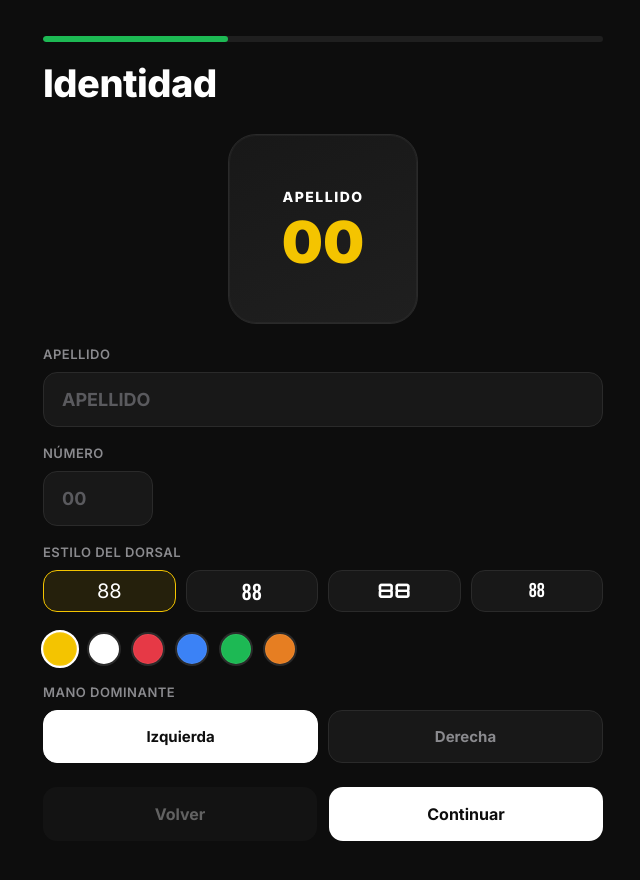
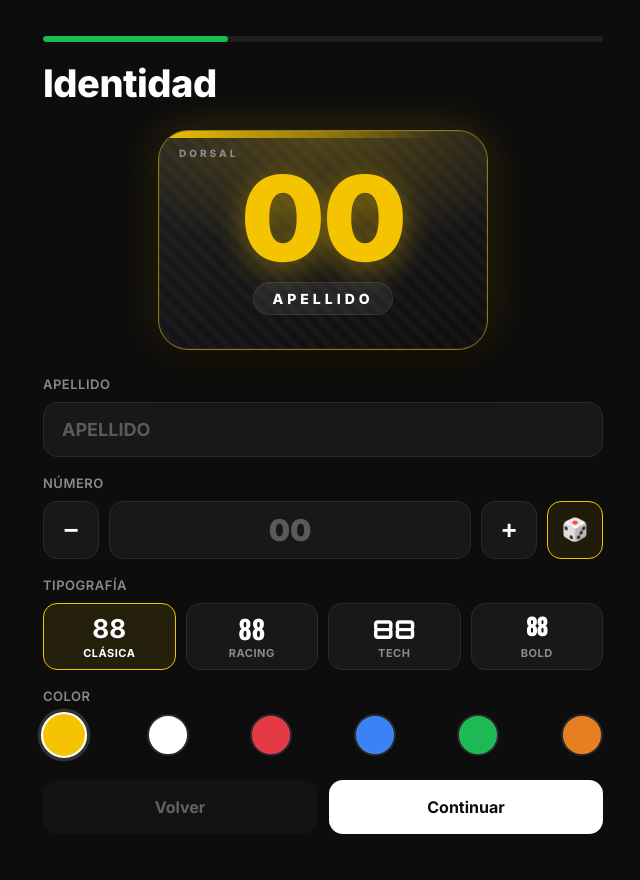
Before and after one commit to julenabellan/motogp-career, a plain HTML site: page index.html in a window 1280 px wide. Shown: the whole page, without its empty margins (317-957 px from the left). Drawn offline with nearby package versions, Linux system fonts and the light colour scheme.

Commit message:
Add files via upload

```diff
--- a/index.html
+++ b/index.html
@@ -18,9 +18,11 @@
     <h1 class="screen-title">Identidad</h1>
 
     <div class="bike-wrap">
-      <div class="number-plate">
+      <div class="number-plate" id="number-plate">
+        <div class="plate-stripe"></div>
+        <span class="plate-tag">DORSAL</span>
+        <span id="bike-number" class="number-plate-number">00</span>
         <span id="bike-surname" class="number-plate-surname">APELLIDO</span>
-        <span id="bike-number" class="number-plate-number">00</span>
       </div>
     </div>
 
@@ -29,19 +31,28 @@
       <input id="input-apellido" type="text" maxlength="16" placeholder="APELLIDO" autocomplete="off">
     </div>
 
-    <div class="field field-small">
+    <div class="field">
       <label>Número</label>
-      <input id="input-numero" type="number" min="1" max="99" placeholder="00">
+      <div class="number-stepper">
+        <button type="button" class="step-btn" id="num-minus" aria-label="Número anterior">−</button>
+        <input id="input-numero" type="number" inputmode="numeric" min="1" max="99" placeholder="00">
+        <button type="button" class="step-btn" id="num-plus" aria-label="Número siguiente">+</button>
+        <button type="button" class="step-btn step-dice" id="num-random" aria-label="Número aleatorio">🎲</button>
+      </div>
     </div>
 
     <div class="field">
-      <label>Estilo del dorsal</label>
+      <label>Tipografía</label>
       <div class="number-style-group" id="number-font-group">
-        <button class="number-font-btn selected" data-font="inter" style="font-family:'Inter', sans-serif;">88</button>
-        <button class="number-font-btn" data-font="oswald" style="font-family:'Oswald', sans-serif;">88</button>
-        <button class="number-font-btn" data-font="orbitron" style="font-family:'Orbitron', sans-serif;">88</button>
-        <button class="number-font-btn" data-font="bebas" style="font-family:'Bebas Neue', sans-serif;">88</button>
+        <button class="number-font-btn selected" data-font="inter"><span class="nf-sample" style="font-family:'Inter', sans-serif;">88</span><span class="nf-name">Clásica</span></button>
+        <button class="number-font-btn" data-font="oswald"><span class="nf-sample" style="font-family:'Oswald', sans-serif;">88</span><span class="nf-name">Racing</span></button>
+        <button class="number-font-btn" data-font="orbitron"><span class="nf-sample" style="font-family:'Orbitron', sans-serif;">88</span><span class="nf-name">Tech</span></button>
+        <button class="number-font-btn" data-font="bebas"><span class="nf-sample" style="font-family:'Bebas Neue', sans-serif;">88</span><span class="nf-name">Bold</span></button>
       </div>
+    </div>
+
+    <div class="field">
+      <label>Color</label>
       <div class="number-color-group" id="number-color-group">
         <button class="number-color-swatch selected" data-color="#F4C400" style="background:#F4C400;" title="Amarillo"></button>
         <button class="number-color-swatch" data-color="#FFFFFF" style="background:#FFFFFF;" title="Blanco"></button>
@@ -49,14 +60,6 @@
         <button class="number-color-swatch" data-color="#3B82F6" style="background:#3B82F6;" title="Azul"></button>
         <button class="number-color-swatch" data-color="#1DB954" style="background:#1DB954;" title="Verde"></button>
         <button class="number-color-swatch" data-color="#E67E22" style="background:#E67E22;" title="Naranja"></button>
-      </div>
-    </div>
-
-    <div class="field">
-      <label>Mano dominante</label>
-      <div class="toggle-group" id="mano-toggle">
-        <button class="toggle-btn selected" data-value="Izquierda">Izquierda</button>
-        <button class="toggle-btn" data-value="Derecha">Derecha</button>
       </div>
     </div>
 
--- a/script.js
+++ b/script.js
@@ -58,7 +58,7 @@ const JUNIOR_CHAMPS = ["MotoJunior", "RedBullRookies", "YamahaR3Cup"];
 // Ruido "casi normal" (suma de 3 uniformes) para resultados de carrera.
 function noise(sd) { return sd * ((Math.random() + Math.random() + Math.random() - 1.5) / 1.5); }
 
-let draft = { apellido: "", numero: null, mano: "Izquierda", nacionalidad: null, numeroFont: "inter", numeroColor: "#F4C400" };
+let draft = { apellido: "", numero: null, nacionalidad: null, numeroFont: "inter", numeroColor: "#F4C400" };
 
 // Fuentes disponibles para el dorsal (clave → familia CSS real).
 const NUMBER_FONTS = {
@@ -162,7 +162,23 @@ $("#input-numero").addEventListener("input", (e) => {
   let v = e.target.value.replace(/\D/g, "");
   if (v) v = clamp(parseInt(v), 1, 99);
   $("#bike-number").textContent = v ? String(v).padStart(2, "0") : "00";
+  const n = $("#bike-number"); n.classList.remove("pop"); void n.offsetWidth; n.classList.add("pop");
 });
+
+// Selector de número: -, +, y aleatorio (1-99)
+function setNumeroInput(v) {
+  $("#input-numero").value = clamp(v, 1, 99);
+  $("#input-numero").dispatchEvent(new Event("input"));
+}
+$("#num-minus").addEventListener("click", () => {
+  const cur = parseInt($("#input-numero").value) || 1;
+  setNumeroInput(cur <= 1 ? 99 : cur - 1);
+});
+$("#num-plus").addEventListener("click", () => {
+  const cur = parseInt($("#input-numero").value) || 0;
+  setNumeroInput(cur >= 99 ? 1 : cur + 1);
+});
+$("#num-random").addEventListener("click", () => setNumeroInput(randInt(1, 99)));
 
 $("#number-font-group").addEventListener("click", (e) => {
   const btn = e.target.closest(".number-font-btn");
@@ -180,14 +196,7 @@ $("#number-color-group").addEventListener("click", (e) => {
   btn.classList.add("selected");
   draft.numeroColor = btn.dataset.color;
   $("#bike-number").style.color = draft.numeroColor;
-});
-
-$("#mano-toggle").addEventListener("click", (e) => {
-  const btn = e.target.closest(".toggle-btn");
-  if (!btn) return;
-  $$("#mano-toggle .toggle-btn").forEach((b) => b.classList.remove("selected"));
-  btn.classList.add("selected");
-  draft.mano = btn.dataset.value;
+  $("#number-plate").style.setProperty("--plate-accent", draft.numeroColor);
 });
 
 $("#btn-to-nacionalidad").addEventListener("click", () => {
@@ -427,7 +436,6 @@ function startCareer(team, champ = "MotoJunior") {
     rider: {
       apellido: draft.apellido,
       numero: draft.numero,
-      mano: draft.mano,
       nacionalidad: draft.nacionalidad,
       numeroFont: draft.numeroFont,
       numeroColor: draft.numeroColor,
@@ -2522,7 +2530,7 @@ $("#btn-download-card").addEventListener("click", () => {
 function resetGame() {
   localStorage.removeItem(STORAGE_KEY);
   state = null;
-  draft = { apellido: "", numero: null, mano: "Izquierda", nacionalidad: null, numeroFont: "inter", numeroColor: "#F4C400" };
+  draft = { apellido: "", numero: null, nacionalidad: null, numeroFont: "inter", numeroColor: "#F4C400" };
 
   $("#input-apellido").value = "";
   $("#input-numero").value = "";
@@ -2530,9 +2538,11 @@ function resetGame() {
   $("#bike-number").textContent = "00";
   $("#bike-number").style.fontFamily = NUMBER_FONTS.inter;
   $("#bike-number").style.color = "#F4C400";
-
-  $$("#mano-toggle .toggle-btn").forEach((b) => b.classList.remove("selected"));
-  $(`#mano-toggle .toggle-btn[data-value="Izquierda"]`).classList.add("selected");
+  $("#number-plate").style.setProperty("--plate-accent", "#F4C400");
+  $$("#number-font-group .number-font-btn").forEach((b) => b.classList.toggle("selected", b.dataset.font === "inter"));
+  $$("#number-color-group .number-color-swatch").forEach((b) => b.classList.toggle("selected", b.dataset.color === "#F4C400"));
+  $("#input-numero").value = "";
+
 
   $$("#number-font-group .number-font-btn").forEach((b) => b.classList.remove("selected"));
   $(`#number-font-group .number-font-btn[data-font="inter"]`).classList.add("selected");
--- a/style.css
+++ b/style.css
@@ -100,38 +100,73 @@ body{
 .bike-wrap{
   display:flex;
   justify-content:center;
-  padding:10px 0 4px;
+  padding:6px 0 8px;
 }
 .number-plate{
-  width:190px;
-  height:190px;
-  border-radius:28px;
-  background:linear-gradient(160deg, var(--card), var(--card-2));
-  border:1px solid var(--border);
-  box-shadow:0 0 0 1px rgba(255,255,255,0.04) inset;
+  --plate-accent:#F4C400;
+  position:relative;
+  width:100%;
+  max-width:330px;
+  height:220px;
+  border-radius:30px;
+  overflow:hidden;
+  background:
+    radial-gradient(120% 90% at 50% 0%, color-mix(in srgb, var(--plate-accent) 24%, transparent), transparent 62%),
+    repeating-linear-gradient(45deg, rgba(255,255,255,0.025) 0 6px, transparent 6px 12px),
+    linear-gradient(160deg, #1f1f22, #0e0e0f);
+  border:1px solid color-mix(in srgb, var(--plate-accent) 50%, var(--border));
+  box-shadow:
+    0 18px 40px rgba(0,0,0,0.55),
+    0 0 44px color-mix(in srgb, var(--plate-accent) 20%, transparent),
+    inset 0 0 0 1px rgba(255,255,255,0.05);
   display:flex;
   flex-direction:column;
   align-items:center;
   justify-content:center;
-  gap:8px;
+  gap:10px;
+  transition:border-color 250ms ease, box-shadow 250ms ease;
 }
+.plate-stripe{
+  position:absolute;
+  left:0; right:0; top:0;
+  height:7px;
+  background:linear-gradient(90deg, var(--plate-accent), transparent 85%);
+  transition:background 250ms ease;
+}
+.plate-tag{
+  position:absolute;
+  top:16px; left:20px;
+  font-size:10px;
+  font-weight:800;
+  letter-spacing:3px;
+  color:var(--gray);
+}
+.number-plate-number{
+  font-size:118px;
+  font-weight:900;
+  line-height:0.9;
+  color:var(--yellow);
+  letter-spacing:-2px;
+  text-shadow:0 8px 30px color-mix(in srgb, var(--plate-accent) 45%, transparent);
+  transition:color 250ms ease;
+}
+.number-plate-number.pop{ animation:platePop 260ms ease; }
+@keyframes platePop{ 0%{ transform:scale(0.92); } 60%{ transform:scale(1.05); } 100%{ transform:scale(1); } }
 .number-plate-surname{
   font-size:14px;
   font-weight:800;
-  letter-spacing:1.5px;
+  letter-spacing:4px;
   color:var(--white);
   text-transform:uppercase;
-  max-width:90%;
+  max-width:86%;
   text-align:center;
   overflow:hidden;
   text-overflow:ellipsis;
   white-space:nowrap;
-}
-.number-plate-number{
-  font-size:58px;
-  font-weight:900;
-  color:var(--yellow);
-  line-height:1;
+  padding:7px 18px;
+  border-radius:999px;
+  background:rgba(255,255,255,0.07);
+  border:1px solid rgba(255,255,255,0.08);
 }
 
 /* ---------- Fields ---------- */
@@ -927,3 +962,50 @@ body{
   min-height:0; font-size:15px; font-weight:700; margin-bottom:8px;
 }
 .random-country-result:not(:empty){ min-height:34px; }
+
+/* ---------- Identidad: selector de número y estilo ---------- */
+.number-stepper{ display:flex; gap:10px; align-items:stretch; }
+.number-stepper input{
+  flex:1;
+  min-width:0;
+  text-align:center;
+  font-size:30px;
+  font-weight:900;
+  padding:10px 8px;
+  text-transform:none;
+  -moz-appearance:textfield;
+}
+.number-stepper input::-webkit-outer-spin-button,
+.number-stepper input::-webkit-inner-spin-button{ -webkit-appearance:none; margin:0; }
+.step-btn{
+  width:56px;
+  border-radius:var(--radius-sm);
+  border:1px solid var(--border);
+  background:var(--card);
+  color:var(--white);
+  font-size:26px;
+  font-weight:700;
+  cursor:pointer;
+  transition:transform 150ms ease, border-color 200ms ease, background 200ms ease;
+}
+.step-btn:active{ transform:scale(0.92); background:var(--card-2); }
+.step-dice{ font-size:22px; border-color:var(--yellow); background:rgba(244,196,0,0.08); }
+
+.number-font-btn{
+  display:flex;
+  flex-direction:column;
+  align-items:center;
+  gap:6px;
+  padding:12px 4px 10px;
+}
+.nf-sample{ font-size:26px; line-height:1; font-weight:700; }
+.nf-name{ font-size:11px; font-weight:700; letter-spacing:0.5px; color:var(--gray); font-family:'Inter', sans-serif; text-transform:uppercase; }
+.number-font-btn.selected .nf-name{ color:var(--white); }
+
+.number-color-group{ margin-top:0; gap:12px; justify-content:space-between; }
+.number-color-swatch{ width:42px; height:42px; }
+.number-color-swatch.selected{
+  border-color:var(--white);
+  transform:scale(1.1);
+  box-shadow:0 0 0 3px rgba(255,255,255,0.15);
+}
```
